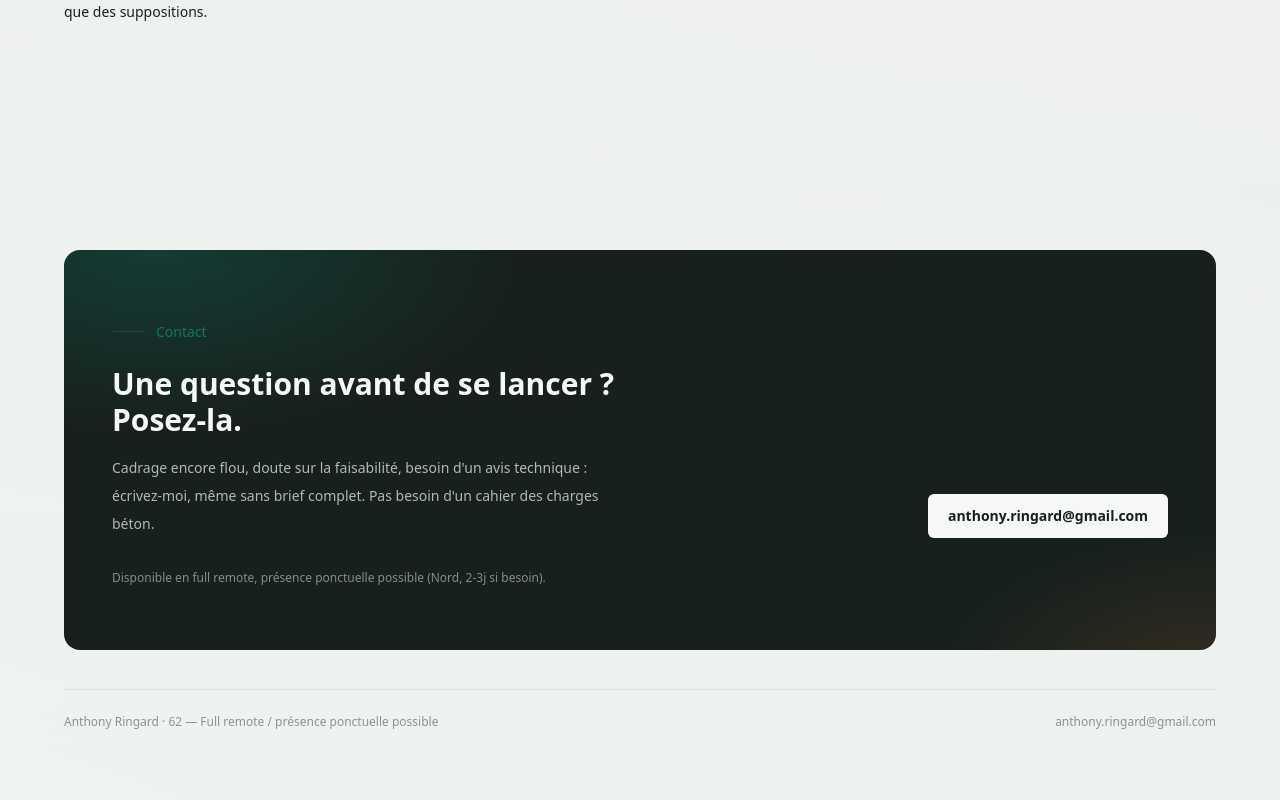
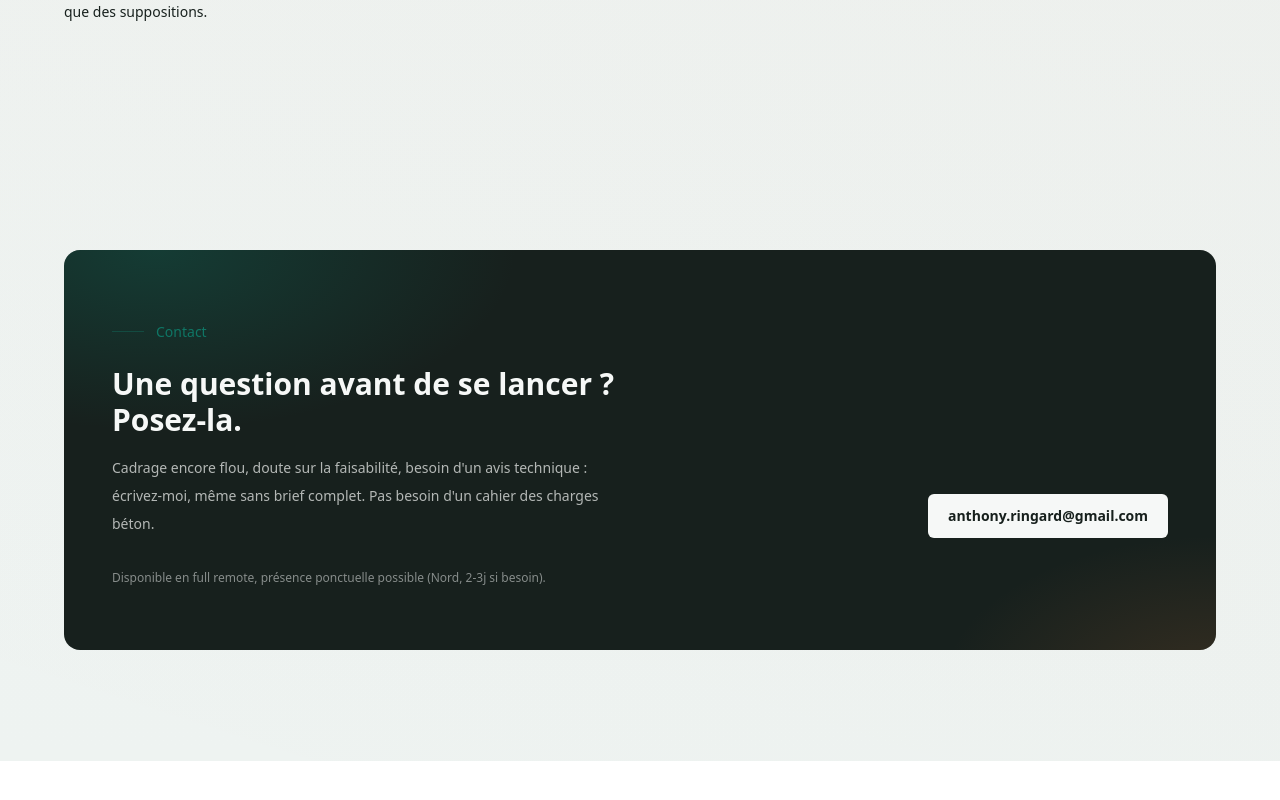
Before and after one commit to anthony-ringard/portfolio, a Vue app: page / in a window 1280 px wide. Shown: the part 7124-7924 px from the top of the page. After the commit the page ends 7885 px from the top, so only its background shows below. Built offline with nearby package versions, Linux system fonts and the light colour scheme.

Commit message:
Supprime le footer du bas de la section Contact

```diff
--- a/src/components/ContactSection.vue
+++ b/src/components/ContactSection.vue
@@ -73,21 +73,6 @@ const socialLinks = computed(() =>
           </div>
         </div>
       </RevealBlock>
-
-      <footer class="mt-10 flex flex-col gap-3 border-t border-line pt-6 text-xs text-ink/45 sm:flex-row sm:items-center sm:justify-between">
-        <p>{{ profile.name }} · {{ profile.location }}</p>
-        <div class="flex flex-wrap gap-x-5 gap-y-1">
-          <a :href="mailHref" class="transition-colors hover:text-accent">{{ profile.contact.email }}</a>
-          <a
-            v-for="link in socialLinks"
-            :key="link.label"
-            :href="link.href"
-            target="_blank"
-            rel="noopener noreferrer"
-            class="transition-colors hover:text-accent"
-          >{{ link.label }}</a>
-        </div>
-      </footer>
     </div>
   </section>
 </template>
```
